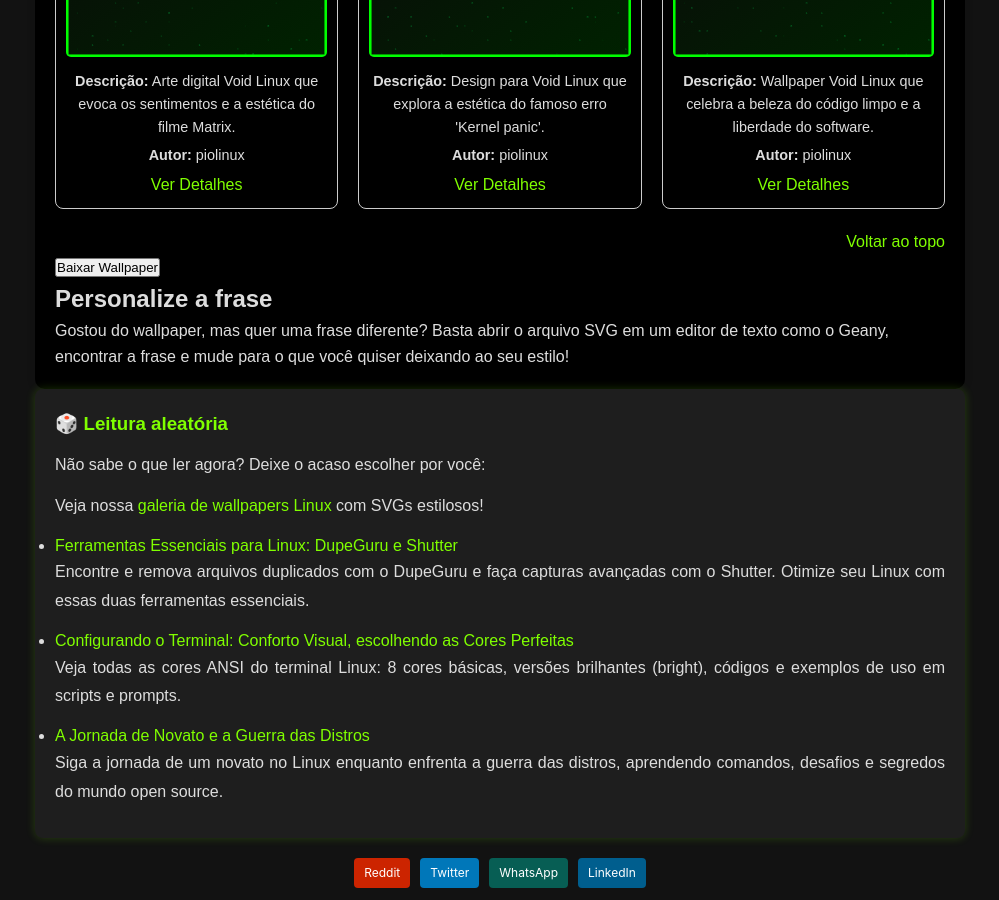
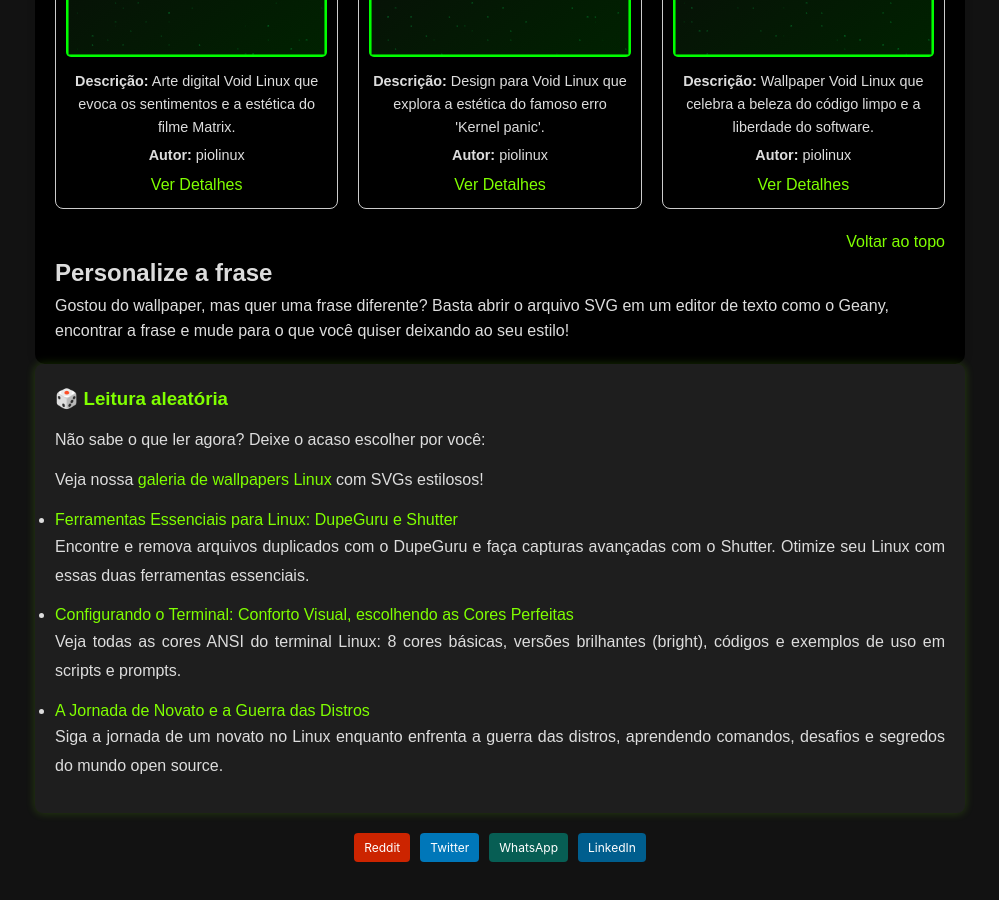
Before and after one commit to Piolinux/piolinux-site, a Jekyll site: the page built from galeria/galeria.html, in a window 1280 px wide and 900 px high, scrolled down 8819 px. Shown: the whole window, without its empty margins (140-1139 px from the left). Built offline with Jekyll 4.4.1, drawn with Linux system fonts in a browser that asks for light colours.

Commit message:
Update galeria.html

```diff
--- a/galeria/galeria.html
+++ b/galeria/galeria.html
@@ -78,7 +78,7 @@ description: "Explore nossa galeria de wallpapers Linux em SVG. Designs minimali
     <h2 id="index">Índice de Distros</h2>
     <ul id="index-list" class="index-list"></ul>
     <div id="gallery-sections"></div>
-    <button id="download-button">Baixar Wallpaper</button>
+
     <h2>Personalize a frase</h2>
   <p>Gostou do wallpaper, mas quer uma frase diferente? Basta abrir o arquivo SVG em um editor de texto como o Geany, encontrar a frase e mude para o que você quiser deixando ao seu estilo!</p>
 
```
